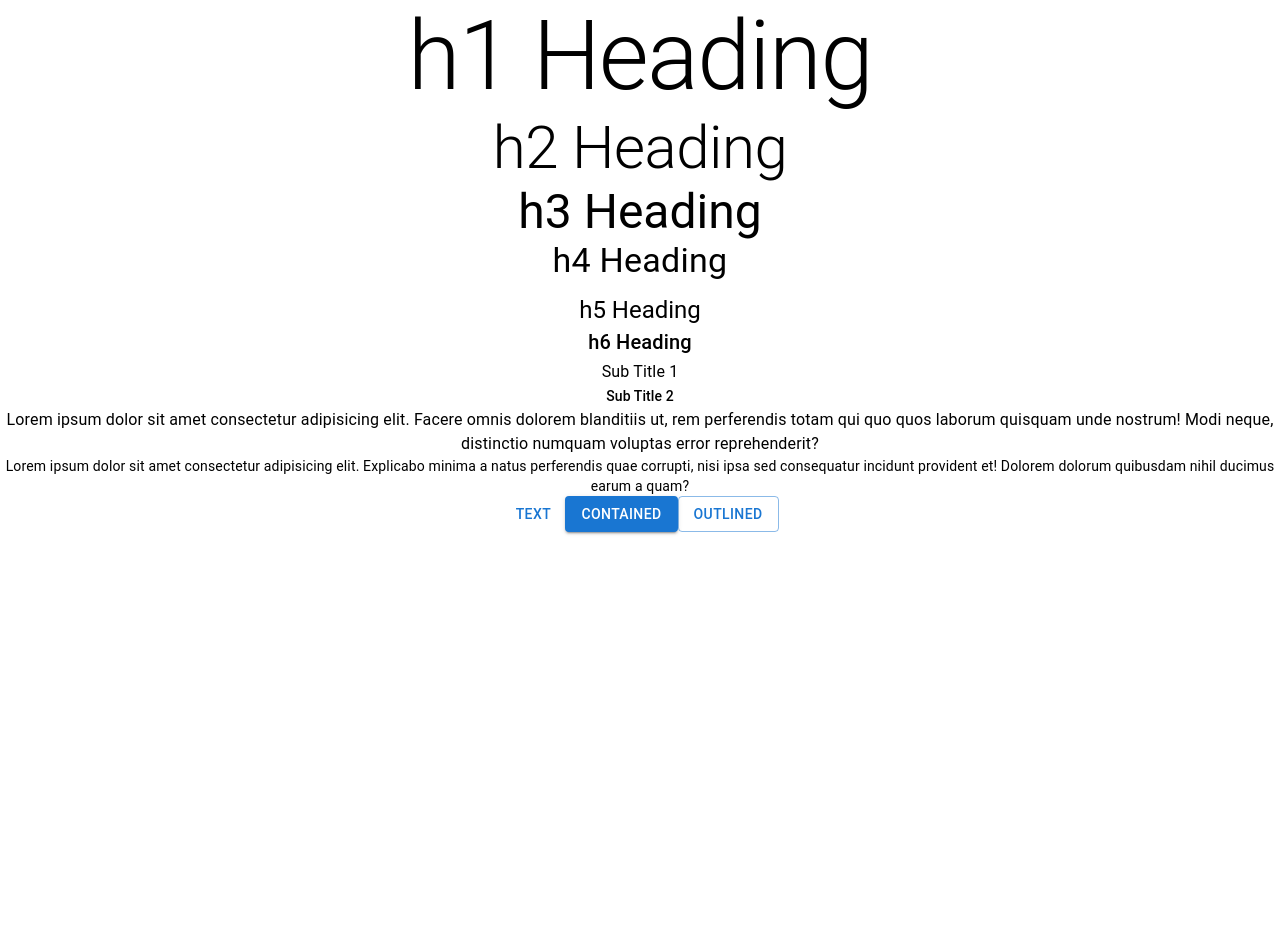
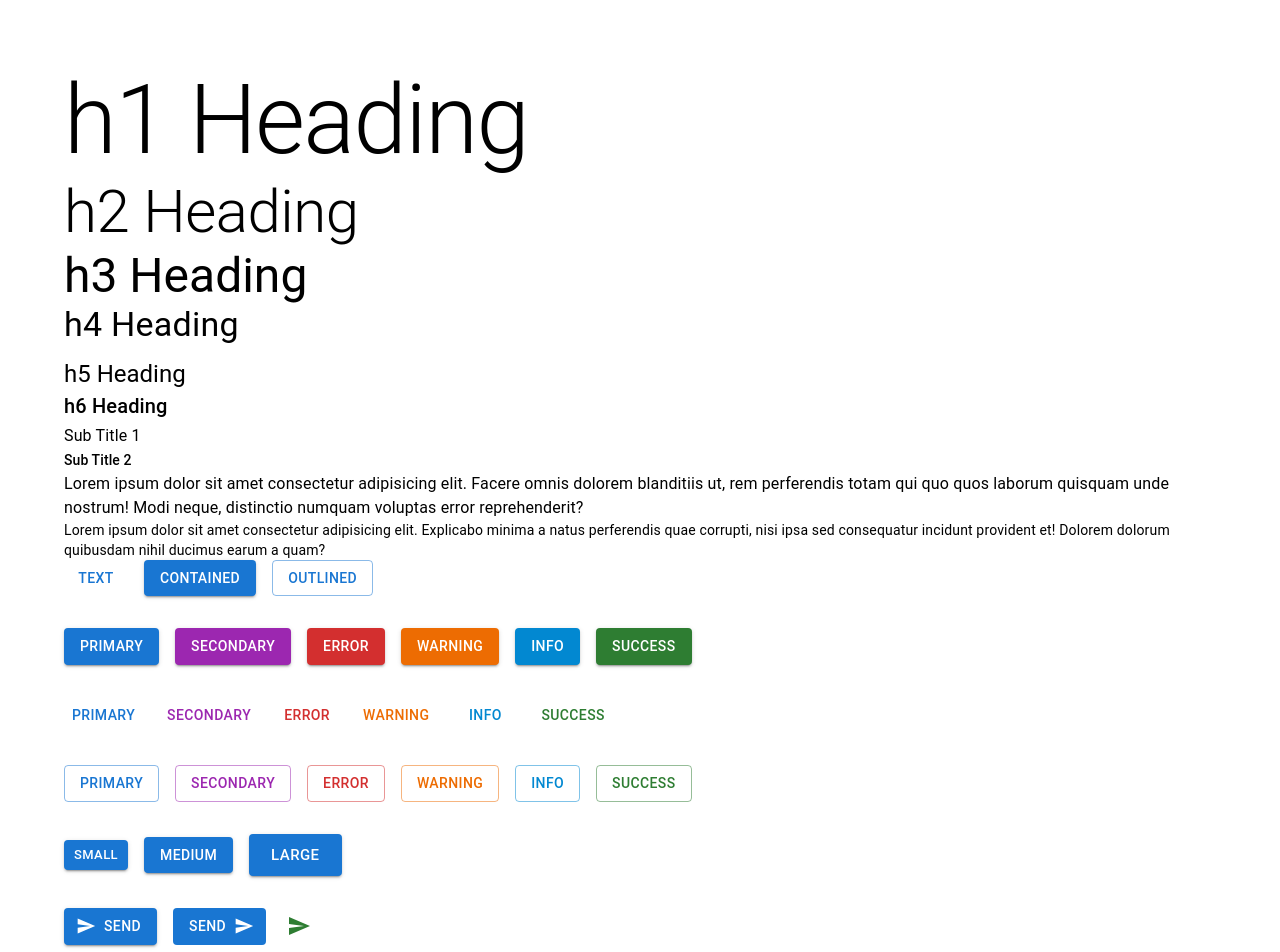
Before and after one commit to HaktanAlbayrak/react-mui-demo, a React (Create React App) app: page / in a window 1280 px wide. Shown: the top 952 px of the page. Before the commit the page ends 800 px from the top, so only its background shows below. Built offline with nearby package versions, Linux system fonts and the light colour scheme.

Commit message:
Mui Button

```diff
--- a/package.json
+++ b/package.json
@@ -5,6 +5,7 @@
   "dependencies": {
     "@emotion/react": "^11.10.6",
     "@emotion/styled": "^11.10.6",
+    "@mui/icons-material": "^5.11.16",
     "@mui/material": "^5.12.1",
     "@testing-library/jest-dom": "^5.16.5",
     "@testing-library/react": "^13.4.0",
--- a/src/App.css
+++ b/src/App.css
@@ -1,5 +1,5 @@
 .App {
-  text-align: center;
+  padding: 4rem;
 }
 
 .App-logo {
--- a/src/components/MuiButton.tsx
+++ b/src/components/MuiButton.tsx
@@ -1,10 +1,103 @@
-import { Button } from '@mui/material';
+import { Stack, Button, IconButton } from '@mui/material';
+import SendIcon from '@mui/icons-material/Send';
+
 export const MuiButton = () => {
   return (
-    <div>
-      <Button variant='text'>Text</Button>
-      <Button variant='contained'>Contained</Button>
-      <Button variant='outlined'>Outlined</Button>
-    </div>
+    <Stack spacing={4}>
+      <Stack spacing={2} direction='row'>
+        <Button variant='text' href='https://google.com'>
+          Text
+        </Button>
+        <Button variant='contained'>Contained</Button>
+        <Button variant='outlined'>Outlined</Button>
+      </Stack>
+      <Stack spacing={2} direction='row'>
+        <Button variant='contained' color='primary'>
+          Primary
+        </Button>
+        <Button variant='contained' color='secondary'>
+          Secondary
+        </Button>
+        <Button variant='contained' color='error'>
+          Error
+        </Button>
+        <Button variant='contained' color='warning'>
+          Warning
+        </Button>
+        <Button variant='contained' color='info'>
+          Info
+        </Button>
+        <Button variant='contained' color='success'>
+          Success
+        </Button>
+      </Stack>
+      <Stack spacing={2} direction='row'>
+        <Button variant='text' color='primary'>
+          Primary
+        </Button>
+        <Button variant='text' color='secondary'>
+          Secondary
+        </Button>
+        <Button variant='text' color='error'>
+          Error
+        </Button>
+        <Button variant='text' color='warning'>
+          Warning
+        </Button>
+        <Button variant='text' color='info'>
+          Info
+        </Button>
+        <Button variant='text' color='success'>
+          Success
+        </Button>
+      </Stack>
+      <Stack spacing={2} direction='row'>
+        <Button variant='outlined' color='primary'>
+          Primary
+        </Button>
+        <Button variant='outlined' color='secondary'>
+          Secondary
+        </Button>
+        <Button variant='outlined' color='error'>
+          Error
+        </Button>
+        <Button variant='outlined' color='warning'>
+          Warning
+        </Button>
+        <Button variant='outlined' color='info'>
+          Info
+        </Button>
+        <Button variant='outlined' color='success'>
+          Success
+        </Button>
+      </Stack>
+      <Stack display='block' spacing={2} direction='row'>
+        <Button variant='contained' size='small'>
+          Small
+        </Button>
+        <Button variant='contained' size='medium'>
+          Medium
+        </Button>
+        <Button variant='contained' size='large'>
+          Large
+        </Button>
+      </Stack>
+      <Stack spacing={2} direction='row'>
+        <Button
+          variant='contained'
+          startIcon={<SendIcon />}
+          disableRipple
+          onClick={() => alert('clicked')}
+        >
+          Send
+        </Button>
+        <Button variant='contained' endIcon={<SendIcon />} disableElevation>
+          Send
+        </Button>
+        <IconButton aria-label='send' color='success' size='small'>
+          <SendIcon />
+        </IconButton>
+      </Stack>
+    </Stack>
   );
 };
```
Also changed, not shown: 1 other file (tests, documents, lock files or other folders).
